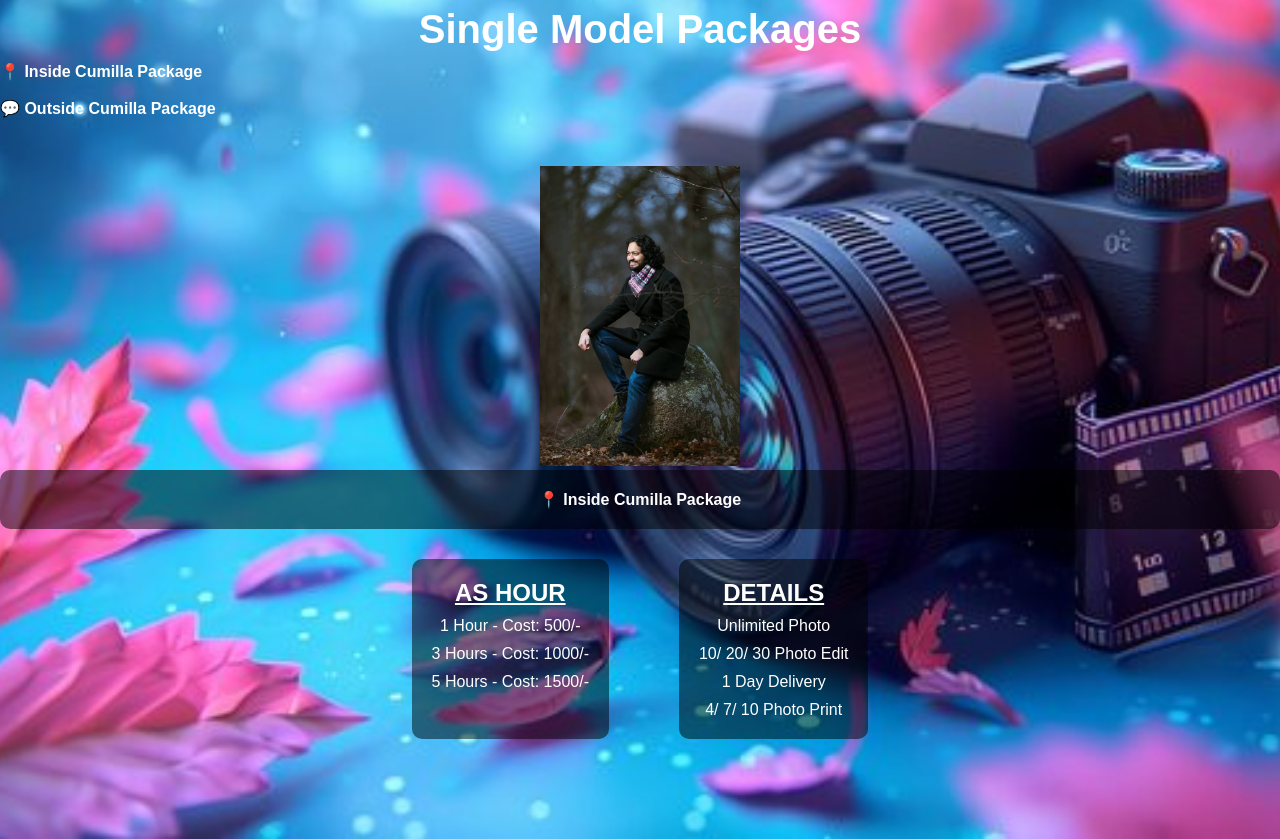
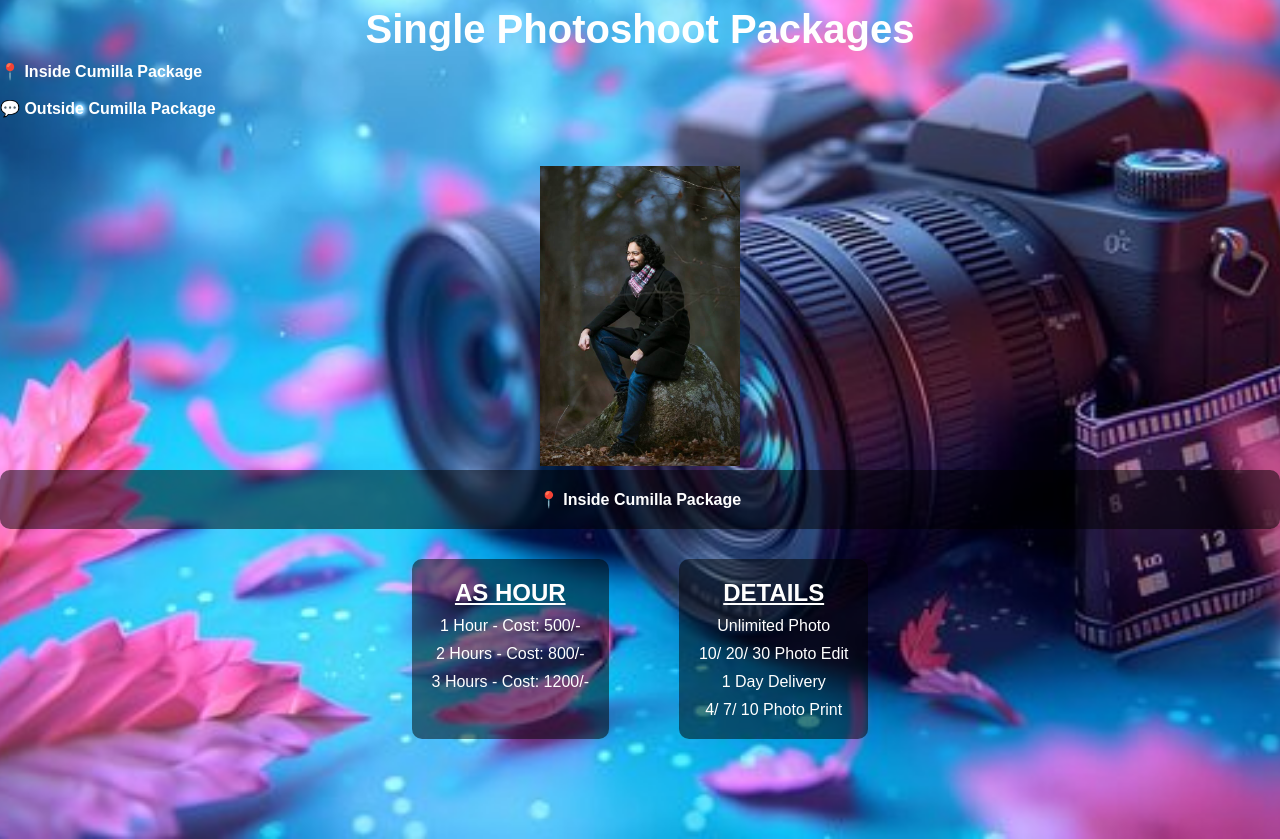
Before and after one commit to GK1028/Photography, a plain HTML site: page singlemodel.html in a window 1280 px wide. Shown: the part 102-941 px from the top of the page. Drawn offline with Linux system fonts and the light colour scheme.

Commit message:
singlemodel.html

```diff
--- a/singlemodel.html
+++ b/singlemodel.html
@@ -4,7 +4,7 @@
 <head>
     <meta charset="UTF-8">
     <meta name="viewport" content="width=device-width, initial-scale=1.0">
-    <title>Single Model Packages</title>
+    <title>Single Photoshoot Packages</title>
     <style>
         * { margin: 0; padding: 0; box-sizing: border-box; font-family: Arial, sans-serif; }
         body { background: url('./project image/mainbanner.jpg') no-repeat center center/cover; color: white; }
@@ -35,7 +35,7 @@
     <div class="logo">
         <a href="index.html"><img src="project image\logo.png" alt="Logo" width="80"></a></div>
     <div class="container">
-        <h1 class="title">Single Model Packages</h1>
+        <h1 class="title">Single Photoshoot Packages</h1>
 
 
         <div class="left-section">
@@ -56,8 +56,8 @@
                 <h2>AS HOUR</h2>
                 <ul style="list-style-type: none; padding: 0; margin: 0;">
         <li style="margin-bottom: 10px; margin-top: 10px;">1 Hour - Cost: 500/-</li>
-        <li style="margin-bottom: 10px;">3 Hours - Cost: 1000/-</li>
-        <li style="margin-bottom: 10px;">5 Hours - Cost: 1500/-</li>
+        <li style="margin-bottom: 10px;">2 Hours - Cost: 800/-</li>
+        <li style="margin-bottom: 10px;">3 Hours - Cost: 1200/-</li>
 
     </ul>
             </div>
```
